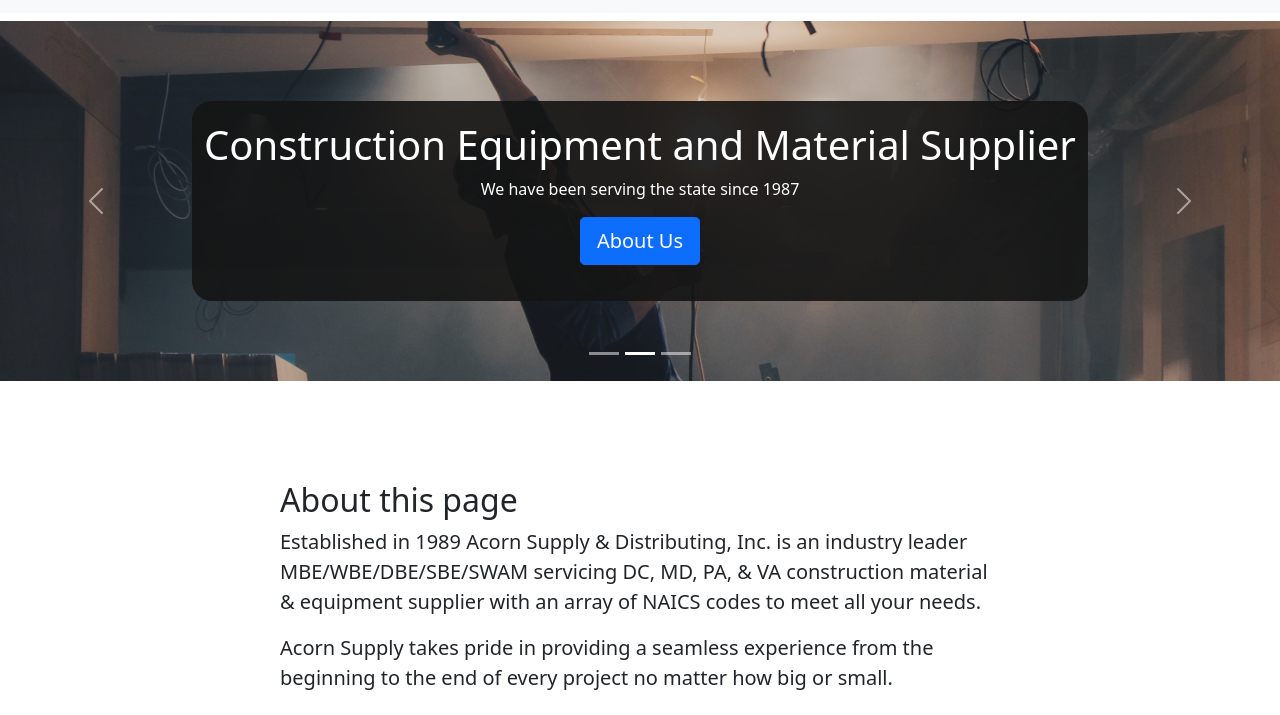
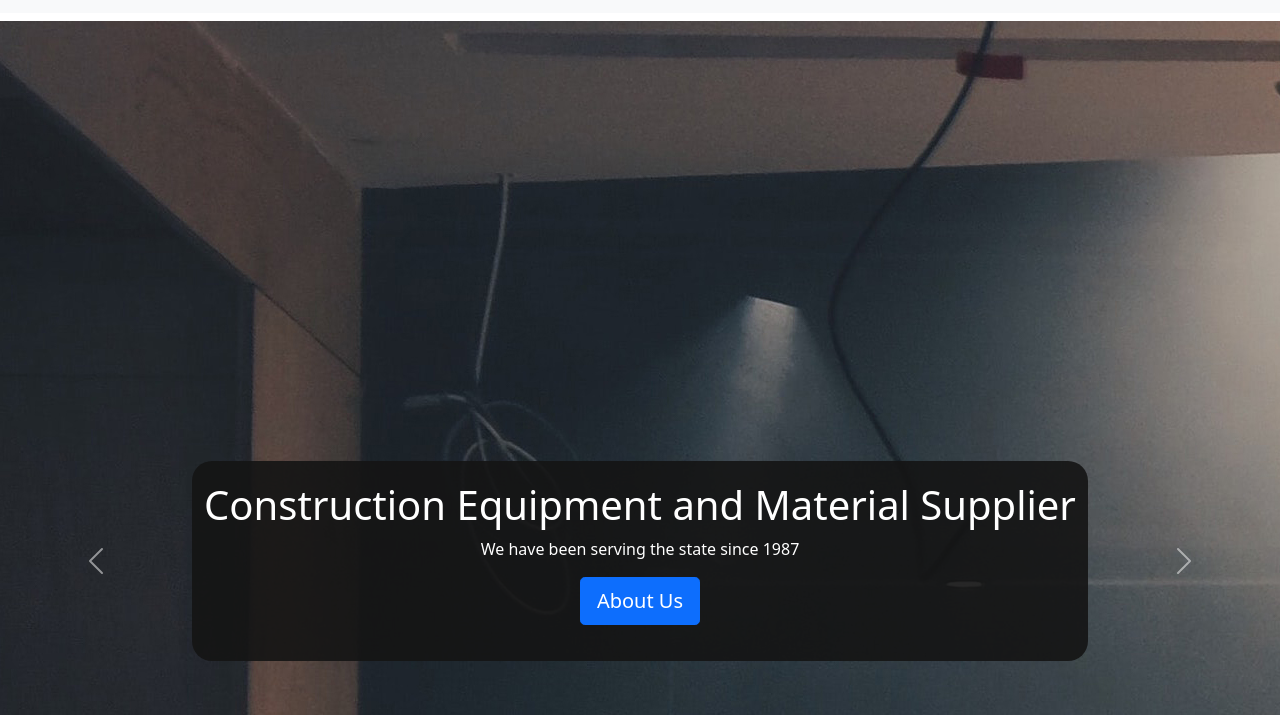
Before and after one commit to fkscott/acorn, a plain HTML site: page index.html in a window 1280 px wide. Shown: the part 79-794 px from the top of the page. Drawn offline with nearby package versions, Linux system fonts and the light colour scheme.

Commit message:
fixed carousel weirdness

```diff
--- a/css/styles.css
+++ b/css/styles.css
@@ -6,6 +6,11 @@
 
 #myCarousel{
     padding-top: 100px;
+}
+
+#myCarousel img{
+    height: auto;
+    width: auto;
 }
 
 
@@ -25,3 +30,10 @@
     border-radius: 20px;
 
 }
+
+/* this is a little hacky but I'm just trying to get the carousel to sit right on mobile */
+
+@media screen and (max-width: 768px) {
+
+
+}
--- a/index.html
+++ b/index.html
@@ -32,16 +32,11 @@
 
     <!-- Carousel-->
     <div id="myCarousel" class="carousel slide carousel-fade" data-bs-ride="carousel">
-        <div class="carousel-indicators">
-          <button type="button" data-bs-target="#myCarousel" data-bs-slide-to="0" class="active" aria-current="true" aria-label="Slide 1"></button>
-          <button type="button" data-bs-target="#myCarousel" data-bs-slide-to="1" aria-label="Slide 2"></button>
-          <button type="button" data-bs-target="#myCarousel" data-bs-slide-to="2" aria-label="Slide 3"></button>
-        </div>
 
         <div class="carousel-inner">
           <!-- Slide 1-->
           <div class="carousel-item active">
-            <img src="./img/carousel1.jpg" width="100%" height="100%">
+            <img src="./img/carousel1.jpg">
             <div class="container">
               <div class="carousel-caption">
                 <h1>Construction Equipment and Material Supplier</h1>
@@ -53,7 +48,7 @@
 
           <!-- Slide 2-->
           <div class="carousel-item">
-            <img src="./img/carousel2.jpg" width="100%" height="100%">
+            <img src="./img/carousel2.jpg">
             <div class="container">
               <div class="carousel-caption">
                 <h1>Construction Equipment and Material Supplier</h1>
@@ -66,7 +61,7 @@
 
           <!-- Slide 3-->
           <div class="carousel-item">
-            <img src="./img/carousel3.jpg" width="100%" height="100%">
+            <img src="./img/carousel3.jpg">
             <div class="container">
               <div class="carousel-caption">
                 <h1>Construction Equipment and Material Supplier</h1>
```
